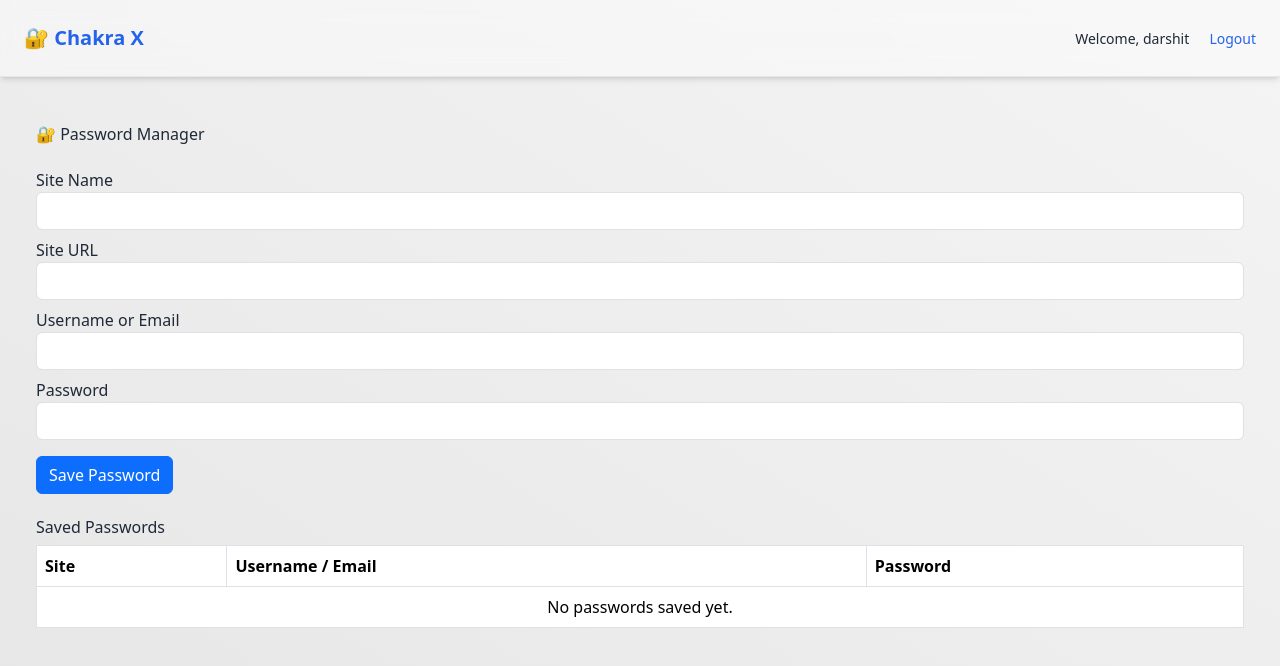
After one commit to DarshitA167/ChakraX, a Django app: page /accounts/password_manager/ in a window 1280 px wide. The commit adds this page. Shown: the top 666 px of the page. Run offline with Django 5.2, Linux system fonts and the light colour scheme; a user stored in the database is signed in; data comes from the database, SQL or seed files in the repository; parts of the project's set-up code (start-up, migrations or seed data) failed here and were passed over; some libraries are stand-ins or nearby versions.

Commit message:
password_section done

```diff
--- a/accounts/models.py
+++ b/accounts/models.py
@@ -1,12 +1,57 @@
 from django.db import models
+from django.conf import settings
+from decouple import config
+from cryptography.fernet import Fernet
 
-# Create your models here.
+# ✅ Load key from .env
+SECRET_KEY = config("CHAKRAX_ENCRYPTION_KEY")
+fernet = Fernet(SECRET_KEY)
+
+def encrypt_password(raw_password: str) -> str:
+    return fernet.encrypt(raw_password.encode()).decode()
+
+def decrypt_password(encrypted_password: str) -> str:
+    return fernet.decrypt(encrypted_password.encode()).decode()
+
+class PasswordVault(models.Model):
+    user = models.ForeignKey(settings.AUTH_USER_MODEL, on_delete=models.CASCADE)
+    site_name = models.CharField(max_length=255)
+    site_url = models.URLField(blank=True, null=True)
+    username_or_email = models.CharField(max_length=255)
+    encrypted_password = models.TextField()
+
+    def __str__(self):
+        return f"{self.site_name} ({self.username_or_email})"
+
 from django.contrib.auth.models import AbstractUser
 from django.db import models
+from django.conf import settings
+from decouple import config
+from cryptography.fernet import Fernet
 
+# ✅ Custom User Model
 class CustomUser(AbstractUser):
-    is_cyber_admin = models.BooleanField(default=False)
-    is_normal_user = models.BooleanField(default=True)
+    # Add custom fields later if needed, e.g.:
+    # role = models.CharField(max_length=50, default="user")
+    pass
+
+# ✅ Load Encryption Key
+SECRET_KEY = config("CHAKRAX_ENCRYPTION_KEY")
+fernet = Fernet(SECRET_KEY)
+
+def encrypt_password(raw_password: str) -> str:
+    return fernet.encrypt(raw_password.encode()).decode()
+
+def decrypt_password(encrypted_password: str) -> str:
+    return fernet.decrypt(encrypted_password.encode()).decode()
+
+# ✅ Password Vault Model
+class PasswordVault(models.Model):
+    user = models.ForeignKey(settings.AUTH_USER_MODEL, on_delete=models.CASCADE)
+    site_name = models.CharField(max_length=255)
+    site_url = models.URLField(blank=True, null=True)
+    username_or_email = models.CharField(max_length=255)
+    encrypted_password = models.TextField()
 
     def __str__(self):
-        return self.username
+        return f"{self.site_name} ({self.username_or_email})"
--- /dev/null
+++ b/accounts/templates/accounts/password_manager.html
@@ -0,0 +1,58 @@
+{% extends "layout.html" %}
+{% load static %}
+{% block content %}
+<div class="container mt-4">
+  <h2 class="mb-4">🔐 Password Manager</h2>
+
+  {% if messages %}
+    {% for message in messages %}
+      <div class="alert alert-info">{{ message }}</div>
+    {% endfor %}
+  {% endif %}
+
+  <form method="post" class="mb-4">
+    {% csrf_token %}
+    <div class="form-group mb-2">
+      <label>Site Name</label>
+      <input type="text" name="site_name" class="form-control" required>
+    </div>
+    <div class="form-group mb-2">
+      <label>Site URL</label>
+      <input type="url" name="site_url" class="form-control">
+    </div>
+    <div class="form-group mb-2">
+      <label>Username or Email</label>
+      <input type="text" name="username_or_email" class="form-control" required>
+    </div>
+    <div class="form-group mb-2">
+      <label>Password</label>
+      <input type="password" name="password" class="form-control" required>
+    </div>
+    <button type="submit" class="btn btn-primary mt-2">Save Password</button>
+  </form>
+
+  <h4 class="mt-4">Saved Passwords</h4>
+  <table class="table table-bordered mt-2">
+    <thead>
+      <tr>
+        <th>Site</th>
+        <th>Username / Email</th>
+        <th>Password</th>
+      </tr>
+    </thead>
+    <tbody>
+      {% for pwd in passwords %}
+      <tr>
+        <td><a href="{{ pwd.site_url }}" target="_blank">{{ pwd.site_name }}</a></td>
+        <td>{{ pwd.username_or_email }}</td>
+        <td><code>{{ pwd.decrypted_password }}</code></td>
+      </tr>
+      {% empty %}
+      <tr>
+        <td colspan="3" class="text-center">No passwords saved yet.</td>
+      </tr>
+      {% endfor %}
+    </tbody>
+  </table>
+</div>
+{% endblock %}
--- a/accounts/urls.py
+++ b/accounts/urls.py
@@ -18,4 +18,6 @@ urlpatterns = [
 
     # ... other paths
     path('data-leak-scanner/', data_leak_scanner, name='data_leak_scanner'),
+    path('password_manager/', views.password_manager, name='password_manager'),
+
 ]
--- a/accounts/views.py
+++ b/accounts/views.py
@@ -1,17 +1,20 @@
-from urllib import response
 from django.shortcuts import render, redirect, get_object_or_404
-from django.contrib.auth import authenticate, login, logout
+from django.contrib.auth import authenticate, login, logout, get_user_model
 from django.contrib.auth.forms import AuthenticationForm, UserCreationForm
 from django.contrib.auth.decorators import login_required, user_passes_test
-from django.contrib.auth import get_user_model
+from django.contrib import messages
+from django.core.cache import cache
+
 import requests
-from django.contrib import messages
+import time
+
+from .models import PasswordVault, encrypt_password, decrypt_password
 
 # ✅ Use Custom User Model
 CustomUser = get_user_model()
 
 
-# ---------- LOGIN VIEW ----------
+# ---------- LOGIN ----------
 def login_view(request):
     if request.method == "POST":
         form = AuthenticationForm(request, data=request.POST)
@@ -19,12 +22,10 @@ def login_view(request):
             user = form.get_user()
             login(request, user)
 
-            # ✅ Handle next URL (for @login_required redirects)
             next_url = request.GET.get('next')
             if next_url:
                 return redirect(next_url)
 
-            # ✅ Role-based redirection
             if user.is_superuser or user.is_staff:
                 return redirect('admin_dashboard')
             return redirect('user_dashboard')
@@ -33,13 +34,13 @@ def login_view(request):
     return render(request, 'accounts/login.html', {'form': form})
 
 
-# ---------- LOGOUT VIEW ----------
+# ---------- LOGOUT ----------
 def logout_view(request):
     logout(request)
     return redirect('login')
 
 
-# ---------- SIGNUP VIEW ----------
+# ---------- SIGNUP ----------
 def signup_view(request):
     if request.method == "POST":
         form = UserCreationForm(request.POST)
@@ -57,12 +58,10 @@ def user_dashboard(request):
     return render(request, 'accounts/user_dashboard.html')
 
 
-# ---------- ADMIN DASHBOARD HELPERS ----------
+# ---------- ADMIN DASHBOARD ----------
 def is_superuser(user):
     return user.is_superuser
 
-
-# ---------- ADMIN DASHBOARD ----------
 @login_required
 @user_passes_test(is_superuser)
 def admin_dashboard(request):
@@ -84,9 +83,6 @@ def admin_dashboard(request):
     })
 
 
-
-
-
 # ---------- ADMIN ACTIONS ----------
 @login_required
 @user_passes_test(is_superuser)
@@ -94,6 +90,12 @@ def toggle_staff_status(request, user_id):
     user = get_object_or_404(CustomUser, id=user_id)
     user.is_staff = not user.is_staff
     user.save()
+
+    # ✅ Refresh current session if you are updating yourself
+    if request.user.id == user.id:
+        from django.contrib.auth import update_session_auth_hash
+        update_session_auth_hash(request, user)
+
     return redirect('admin_dashboard')
 
 
@@ -103,7 +105,15 @@ def toggle_superuser_status(request, user_id):
     user = get_object_or_404(CustomUser, id=user_id)
     user.is_superuser = not user.is_superuser
     user.save()
+
+    # ✅ Refresh session for current user
+    if request.user.id == user.id:
+        from django.contrib.auth import update_session_auth_hash
+        update_session_auth_hash(request, user)
+
     return redirect('admin_dashboard')
+
+
 
 
 @login_required
@@ -114,7 +124,6 @@ def toggle_active_status(request, user_id):
     user.save()
     return redirect('admin_dashboard')
 
-
 @login_required
 @user_passes_test(is_superuser)
 def delete_user(request, user_id):
@@ -123,24 +132,16 @@ def delete_user(request, user_id):
     return redirect('admin_dashboard')
 
 
-
-import time
-from django.core.cache import cache
-import requests
-from django.contrib import messages
-from django.contrib.auth.decorators import login_required
-from django.shortcuts import render
-
-COOLDOWN_SECONDS = 10  # 🔥 Adjust as you like
+# ---------- DATA LEAK SCANNER ----------
+COOLDOWN_SECONDS = 10
 
 @login_required
 def data_leak_scanner(request):
     leak_result = None
-    user_id = request.user.id  # unique per user
+    user_id = request.user.id
     cache_key = f"scanner_cooldown_{user_id}"
 
     if request.method == "POST":
-        # ✅ Check cooldown
         last_scan_time = cache.get(cache_key)
         current_time = time.time()
 
@@ -154,13 +155,8 @@ def data_leak_scanner(request):
 
         try:
             response = requests.get(api_url, headers={"User-Agent": "ChakraX"})
-            print("STATUS CODE:", response.status_code)
-            print("RAW TEXT:", response.text[:500])
-
             if response.status_code == 200:
                 data = response.json()
-                print("API RESPONSE (JSON):", data)
-
                 if data.get("success") and data.get("found"):
                     breaches = data.get("sources", [])
                     leak_result = {
@@ -171,13 +167,39 @@ def data_leak_scanner(request):
                 else:
                     leak_result = {"found": False}
 
-                # ✅ Save new scan time
                 cache.set(cache_key, current_time, timeout=COOLDOWN_SECONDS)
             else:
                 messages.error(request, f"API Error: {response.status_code}")
 
         except Exception as e:
             messages.error(request, f"Error: {e}")
-            print("ERROR OCCURRED:", e)
 
     return render(request, "accounts/data_leak_scanner.html", {"leak_result": leak_result})
+
+
+# ---------- PASSWORD MANAGER ----------
+@login_required
+def password_manager(request):
+    if request.method == "POST":
+        site_name = request.POST.get("site_name")
+        site_url = request.POST.get("site_url")
+        username_or_email = request.POST.get("username_or_email")
+        raw_password = request.POST.get("password")
+
+        encrypted_pwd = encrypt_password(raw_password)
+
+        PasswordVault.objects.create(
+            user=request.user,
+            site_name=site_name,
+            site_url=site_url,
+            username_or_email=username_or_email,
+            encrypted_password=encrypted_pwd
+        )
+        messages.success(request, f"✅ Password for {site_name} saved securely!")
+        return redirect("password_manager")
+
+    saved_passwords = PasswordVault.objects.filter(user=request.user)
+    for pwd in saved_passwords:
+        pwd.decrypted_password = decrypt_password(pwd.encrypted_password)
+
+    return render(request, "accounts/password_manager.html", {"passwords": saved_passwords})
```
Also changed, not shown: ChakraX/settings.py (+8 -0 lines), accounts/templates/accounts/data_leak_scanner.html (+16 -12 lines), accounts/migrations/0002_passwordvault.py (added), accounts/migrations/0003_remove_customuser_is_cyber_admin_and_more.py (added), db.sqlite3, 1 other file.
